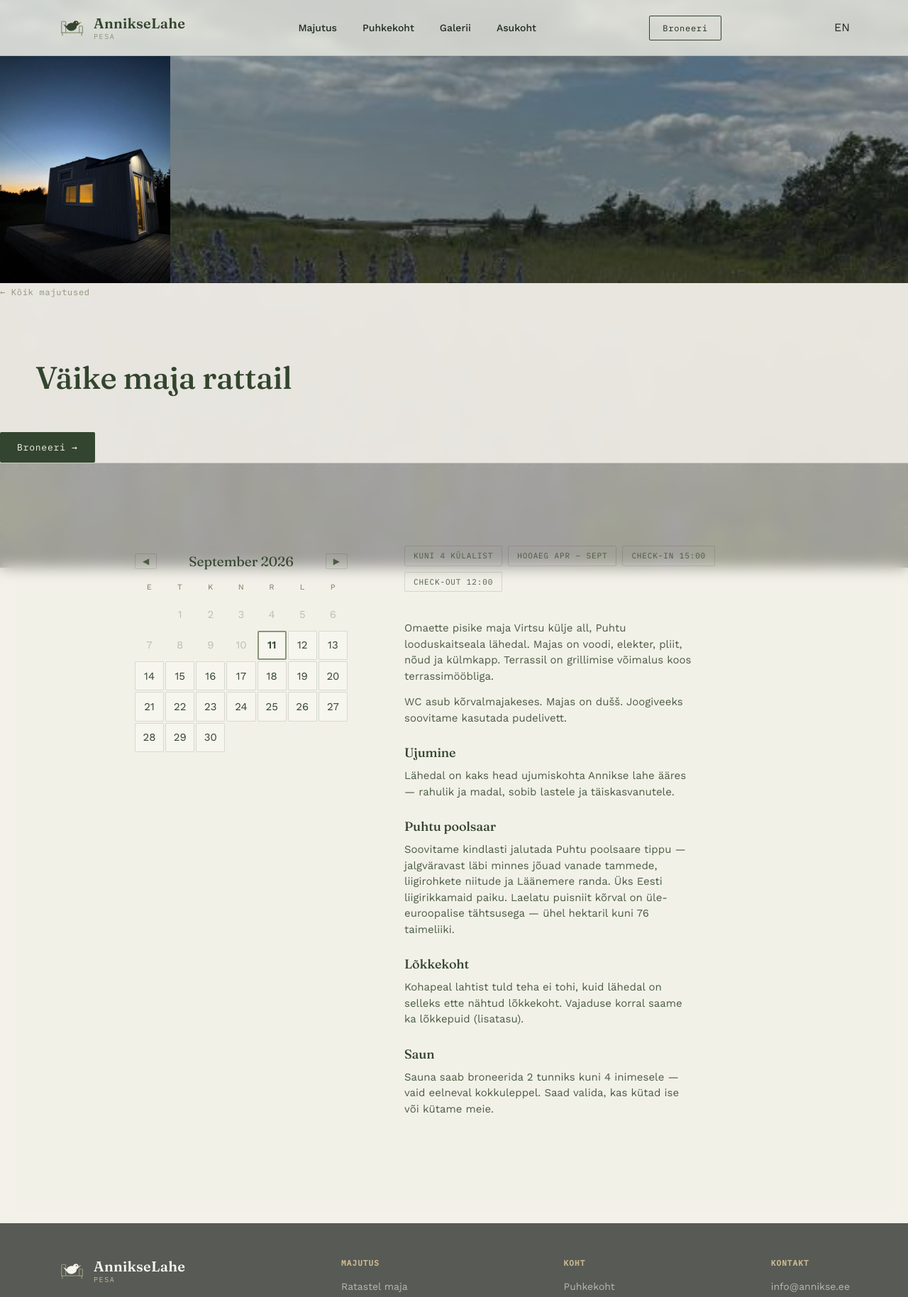
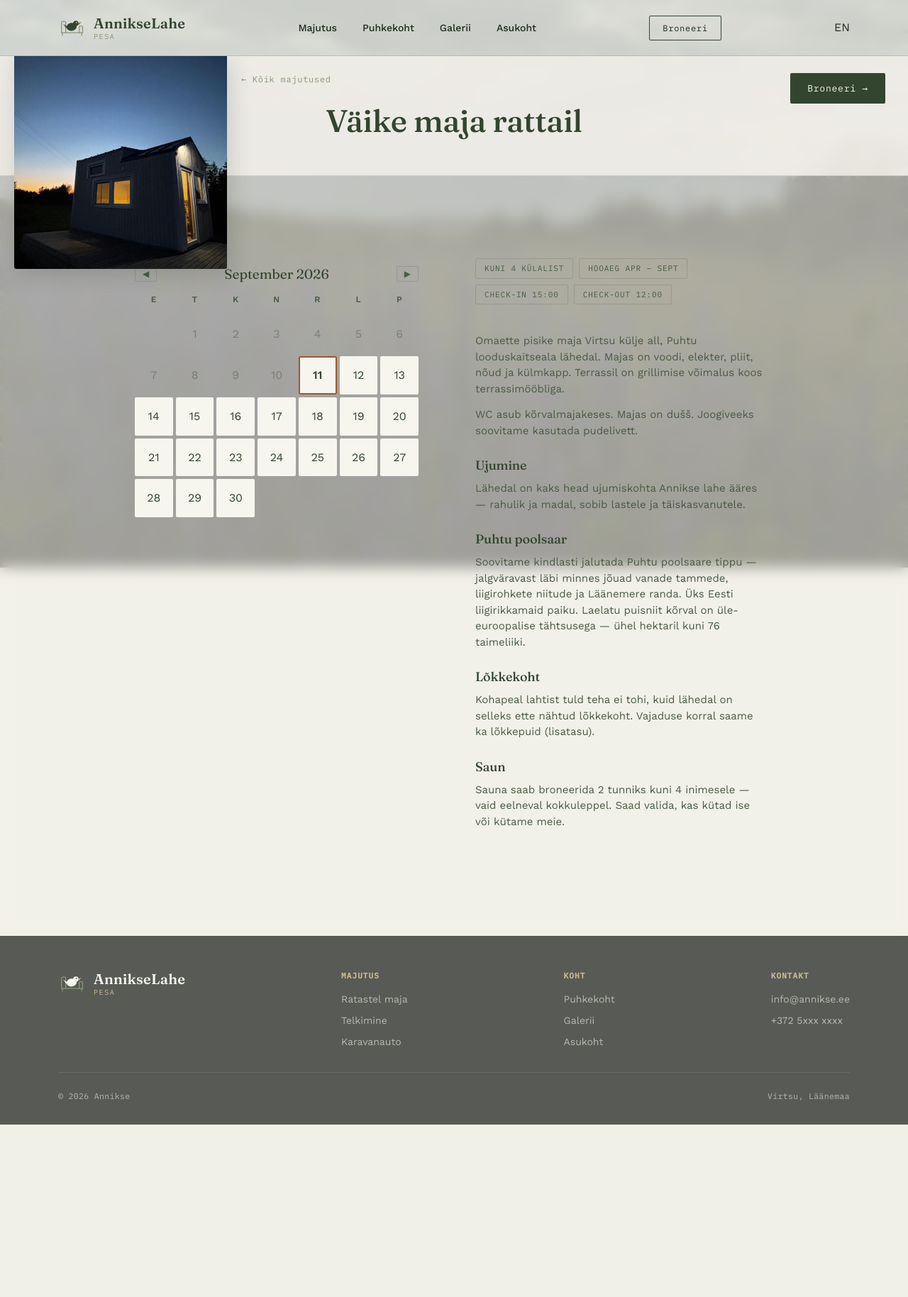
Before and after one commit to m1tsui/wwwannikse, a FastAPI app: page /ee/majutus/vaike-maja in a window 1280 px wide. Shown: the top 1828 px of the page at 71% size. After the commit the page ends 1585 px from the top, so only its background shows below. Run offline with FastAPI, Linux system fonts and the light colour scheme; data that the repository does not hold is empty.

Commit message:
fix: add missing calendar and addon form styles

```diff
--- a/static/styles.css
+++ b/static/styles.css
@@ -634,7 +634,8 @@
     -webkit-backdrop-filter: blur(10px);
     padding: 0;
     border-bottom: 1px solid var(--line);
-    overflow: hidden;
+    position: relative;
+    overflow: visible;
   }
 
   .back-link {
@@ -649,6 +650,13 @@
 
   .back-link:hover { color: var(--pine); }
 
+  .subpage-back-link {
+    position: absolute;
+    top: 24px;
+    left: 340px;
+    margin-bottom: 0;
+  }
+
   .subpage-header h1 {
     font-size: clamp(28px, 4vw, 44px);
     margin-top: 10px;
@@ -656,38 +664,41 @@
 
   /* ---------- ALAMLEHT: PAIGUTUS ---------- */
 
-  /* Subpage header: pilt vasakul, sisu paremal */
-  .subpage-header-inner {
-    display: flex;
-    align-items: stretch;
-    gap: 48px;
-  }
-
+  /* Pilt sõltumatu — absoluutselt page-shell suhtes */
   .subpage-header-foto {
-    width: 240px;
-    flex-shrink: 0;
+    position: absolute;
+    left: 20px;
+    top: 0;
+    width: 300px;
+    height: 300px;
     overflow: hidden;
+    border-radius: 0 0 3px 3px;
+    z-index: 10;
+    box-shadow: 4px 8px 32px rgba(32,42,30,0.18);
   }
 
   .subpage-header-foto img {
     width: 100%;
     height: 100%;
-    min-height: 200px;
     object-fit: cover;
     display: block;
   }
 
-  /* Tekst + broneeri nupp — täidab ülejäänud laiuse */
+  /* Tekst tsentreeritud .wrap kaudu */
   .subpage-header-sisu {
-    flex: 1;
     display: flex;
     align-items: flex-end;
-    justify-content: space-between;
-    gap: 24px;
-    padding: 48px 0 44px;
+    justify-content: center;
+    gap: 48px;
+    padding-top: 48px;
+    padding-bottom: 44px;
+    text-align: center;
   }
 
   .btn-broneeri-header {
+    position: absolute;
+    top: 24px;
+    right: 32px;
     font-family: var(--mono);
     font-size: 13px;
     letter-spacing: 0.06em;
@@ -699,7 +710,6 @@
     cursor: pointer;
     white-space: nowrap;
     transition: background 0.2s;
-    flex-shrink: 0;
   }
 
   .btn-broneeri-header:hover { background: var(--pine-dim); }
@@ -713,7 +723,7 @@
   /* Vasak veerg: kalender. Parem veerg: tekst */
   .majutus-pilt-kirjeldus {
     display: grid;
-    grid-template-columns: 300px 1fr;
+    grid-template-columns: 400px 1fr;
     gap: 80px;
     align-items: start;
     margin-bottom: 40px;
@@ -1055,17 +1065,17 @@
   .kal-grid {
     display: grid;
     grid-template-columns: repeat(7, 1fr);
-    gap: 2px;
+    gap: 4px;
   }
 
   .kal-ph {
     text-align: center;
-    font-size: 11px;
-    font-weight: 500;
+    font-size: 12px;
+    font-weight: 600;
     letter-spacing: 0.05em;
     text-transform: uppercase;
-    color: var(--reed);
-    padding: 4px 0 8px;
+    color: var(--pine-dim);
+    padding: 2px 0 10px;
   }
 
   .kal-cell {
@@ -1073,14 +1083,13 @@
     display: flex;
     align-items: center;
     justify-content: center;
-    font-size: 15px;
+    font-size: 16px;
     border-radius: 2px;
   }
 
   .kal-vaba {
     background: var(--paper);
     color: var(--pine);
-    border: 1px solid var(--line);
   }
 
   .kal-broneeritud {
@@ -1089,10 +1098,10 @@
     text-decoration: line-through;
   }
 
-  .kal-hall { color: rgba(32,42,30,0.25); }
+  .kal-hall { color: rgba(32,42,30,0.32); }
 
   .kal-taana {
-    outline: 2px solid var(--reed);
+    outline: 2px solid var(--rust);
     outline-offset: -2px;
     font-weight: 600;
   }
```
